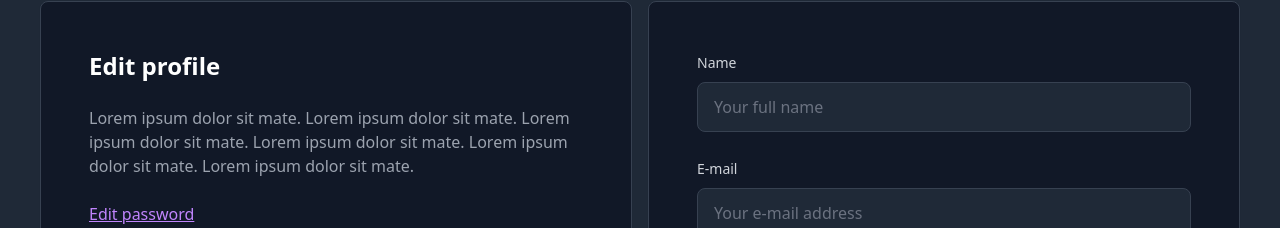
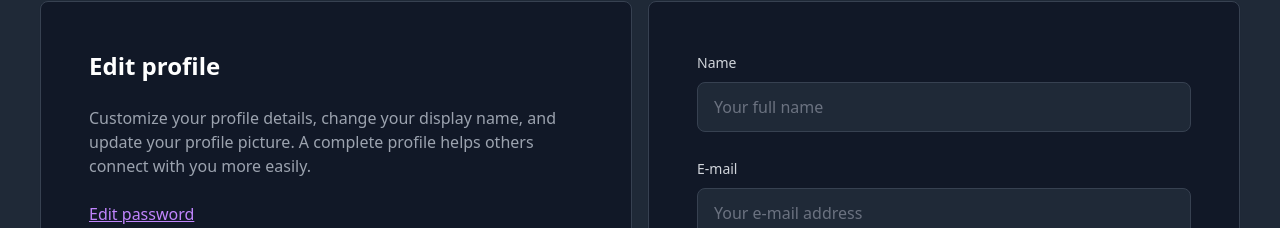
Before and after one commit to thetorangi/Frenzo, a Vue app in the folder frontend/: page /profile/edit in a window 1280 px wide. Shown: the part 136-364 px from the top of the page. Built offline with nearby package versions, Linux system fonts and the light colour scheme.

Commit message:
fixed issue of text overlay in profile edit view

```diff
--- a/frontend/src/views/EditProfileView.vue
+++ b/frontend/src/views/EditProfileView.vue
@@ -4,9 +4,9 @@
       <div class="p-12 bg-white dark:bg-gray-900 border border-gray-200 dark:border-gray-700 rounded-lg shadow-sm">
         <h1 class="mb-6 text-2xl font-semibold text-gray-900 dark:text-white">Edit profile</h1>
         <p class="mb-6 text-gray-600 dark:text-gray-400">
-          Lorem ipsum dolor sit mate. Lorem ipsum dolor sit mate. Lorem ipsum dolor sit mate.
-          Lorem ipsum dolor sit mate. Lorem ipsum dolor sit mate. Lorem ipsum dolor sit mate.
-        </p>
+  Customize your profile details, change your display name, and update your profile picture.
+  A complete profile helps others connect with you more easily.
+</p>
         <RouterLink to="/profile/edit/password" class="underline text-purple-600 dark:text-purple-400 hover:text-purple-800 dark:hover:text-purple-300">
           Edit password
         </RouterLink>
```
